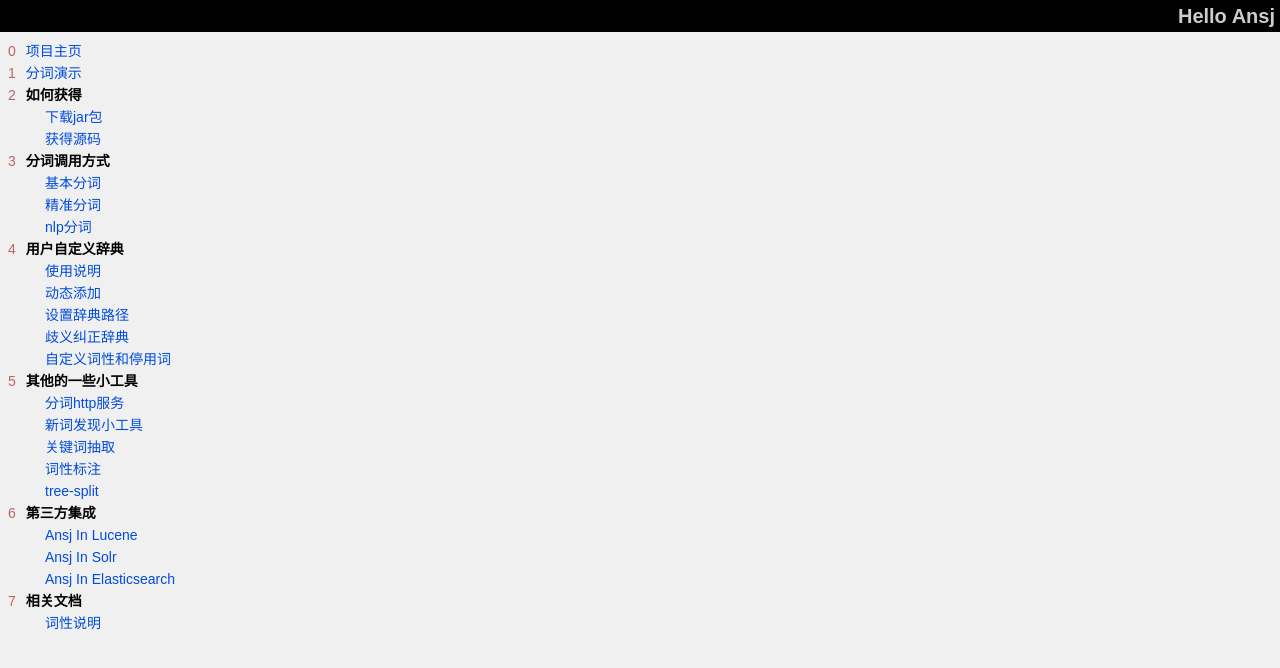
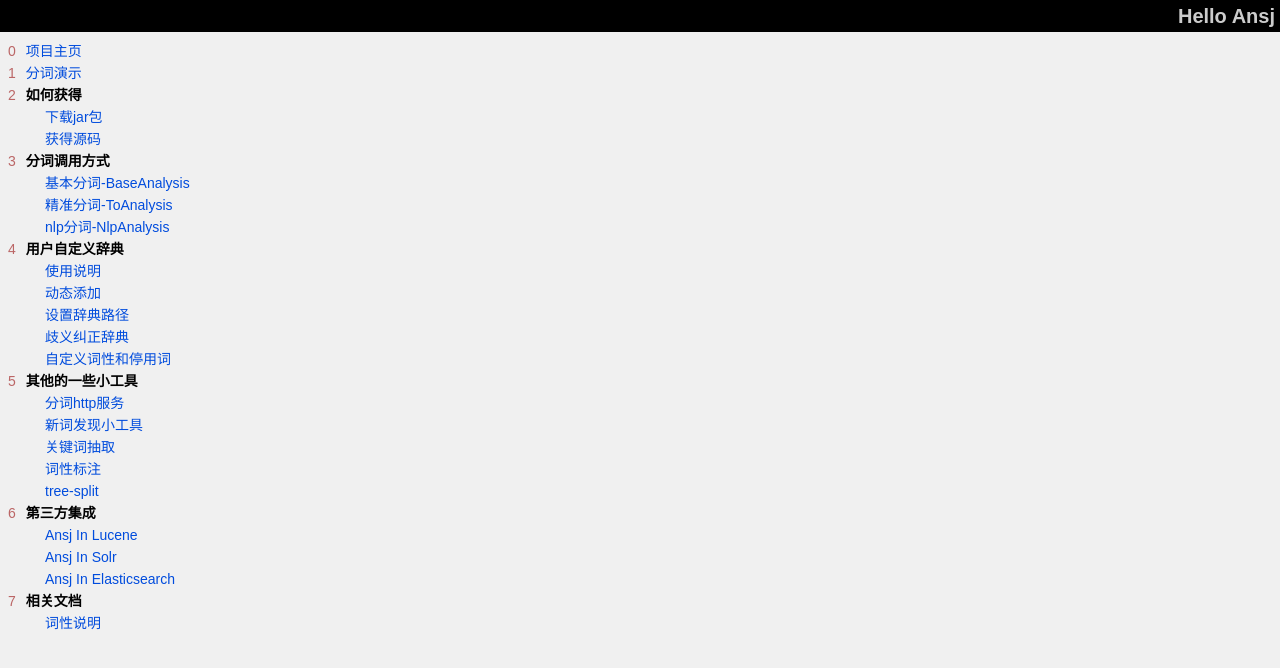
Before and after one commit to NLPchina/ansj_seg, a plain HTML site: page main.html in a window 1280 px wide. Drawn offline with Linux system fonts and the light colour scheme.

Commit message:
Update main.html

```diff
--- a/main.html
+++ b/main.html
@@ -83,9 +83,9 @@
 		<li>
 			<div class="zdoc_folder"><span class="num">3</span><b>分词调用方式</b></div>
 			<ul>
-				<li><div><a href="content.html?name=基本分词">基本分词</a></div></li>
-				<li><div><a href="content.html?name=精准分词">精准分词</a></div></li>
-				<li><div><a href="content.html?name=nlp分词">nlp分词</a></div></li>
+				<li><div><a href="content.html?name=基本分词">基本分词-BaseAnalysis</a></div></li>
+				<li><div><a href="content.html?name=精准分词">精准分词-ToAnalysis</a></div></li>
+				<li><div><a href="content.html?name=nlp分词">nlp分词-NlpAnalysis</a></div></li>
 			</ul>
 		</li>
 
```
